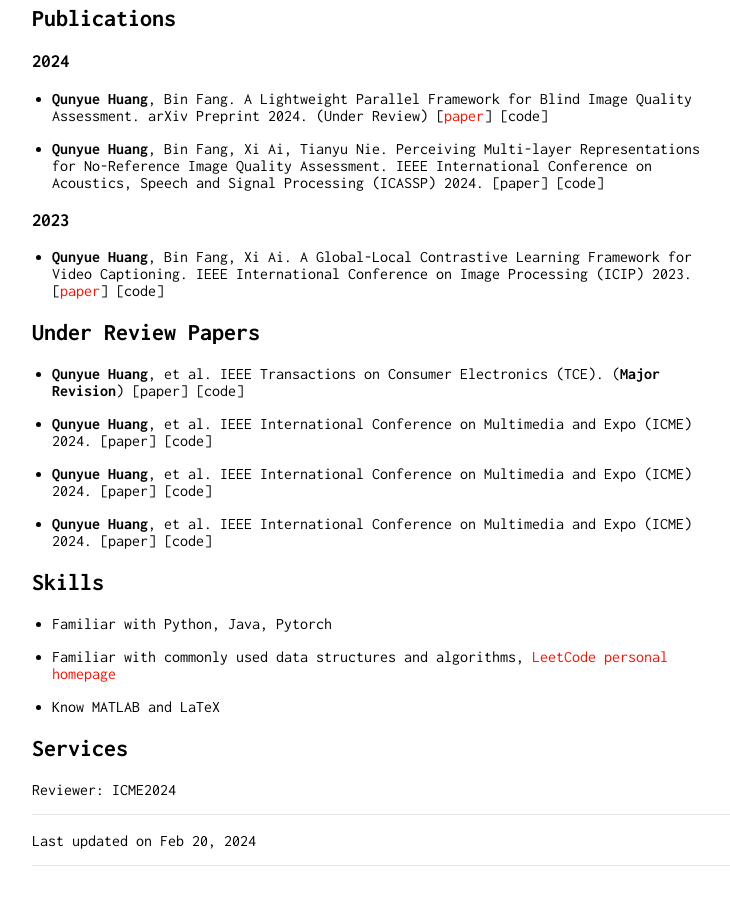
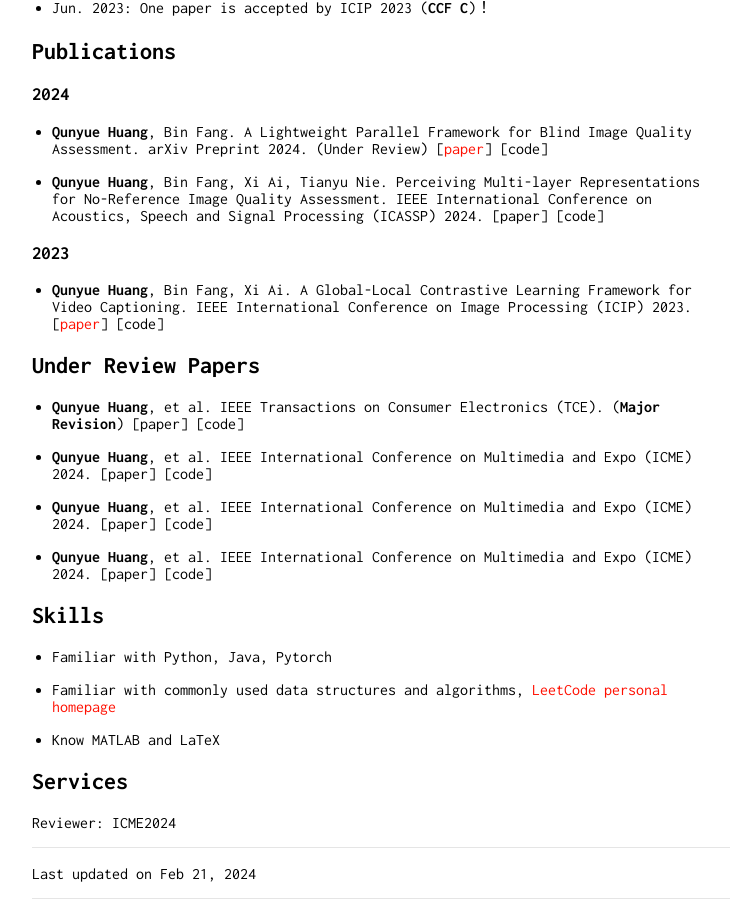
Before and after one commit to qunyuehuang/qunyuehuang.github.io, a Jekyll site: the page built from index.md, in a window 1280 px wide and 900 px high, scrolled down 665 px. Shown: the whole window, without its empty margins (258-988 px from the left). Built offline with Jekyll 4.4.1, drawn with Linux system fonts in a browser that asks for light colours; our own code applies the rules of GitHub Pages for plain Markdown files; before the commit the page ends 1532 px from its top, so only the background shows below that.

Commit message:
Update index.md

```diff
--- a/index.md
+++ b/index.md
@@ -60,7 +62,7 @@ Reviewer: ICME2024
 ---
 
 
-Last updated on Feb 20, 2024
+Last updated on Feb 21, 2024
 
 
 ---
```
Also changed, not shown: other parts of index.md (+2 -0 lines).
